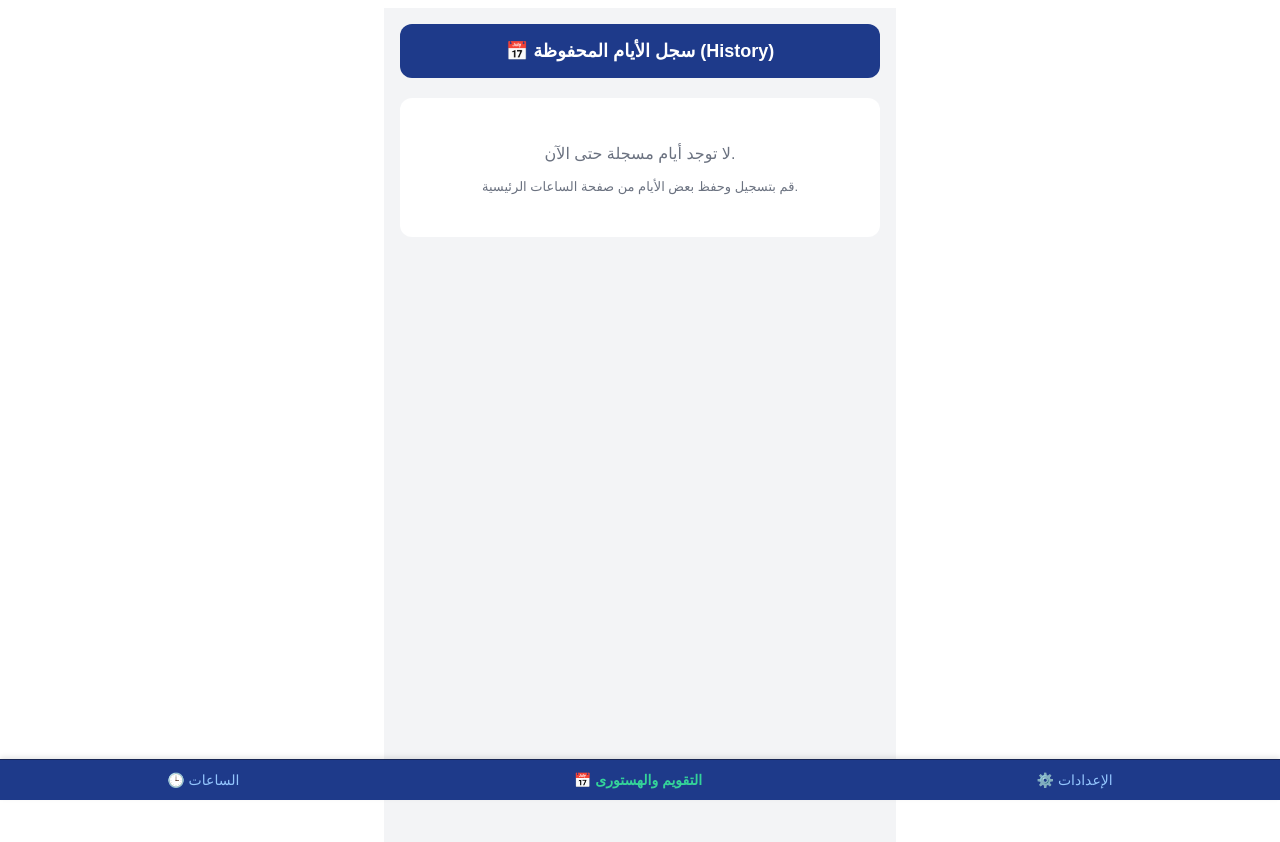
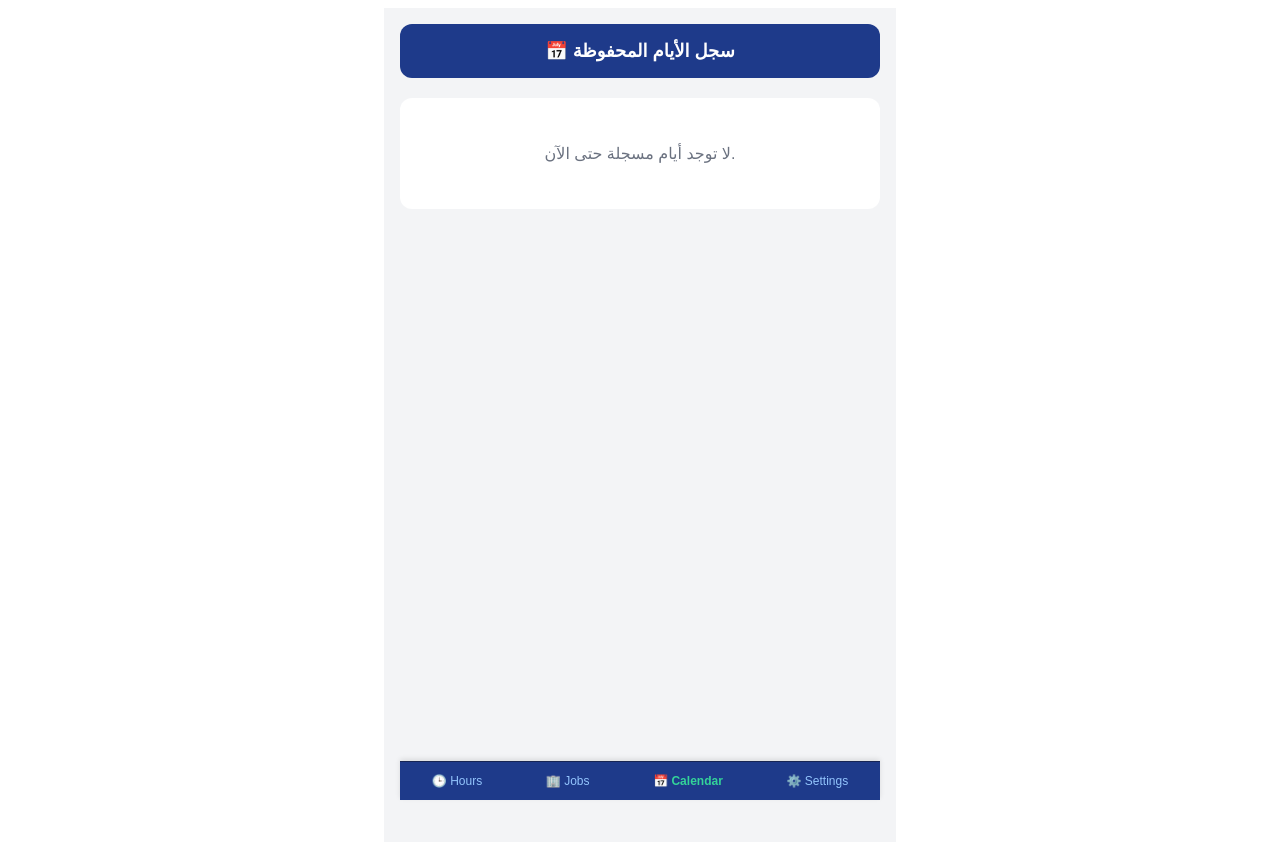
Before and after one commit to NminaN85/Monshift, a Next.js app: page /calendar in a window 1280 px wide. Shown: the top 842 px of the page. Built offline with nearby package versions, Linux system fonts and the light colour scheme.

Commit message:
Refactor CalendarPage component and clean up code

```diff
--- a/src/app/calendar/page.tsx
+++ b/src/app/calendar/page.tsx
@@ -1,44 +1,30 @@
 "use client";
 
 import { useState, useEffect } from "react";
+import BottomNav from "@/components/BottomNav";
 
-interface BreakItem {
-  duration: number;
-  isPaid: boolean;
-}
-
-interface DayRecord {
-  date: string;
-  startTime: string;
-  endTime: string;
-  breaks: BreakItem[];
-  notes: string;
-}
+interface BreakItem { duration: number; isPaid: boolean; }
+interface DayRecord { date: string; startTime: string; endTime: string; breaks: BreakItem[]; notes: string; }
 
 export default function CalendarPage() {
   const [history, setHistory] = useState<Record<string, DayRecord>>({});
 
   useEffect(() => {
     const saved = localStorage.getItem("monshift_history");
-    if (saved) {
-      setHistory(JSON.parse(saved));
-    }
+    if (saved) setHistory(JSON.parse(saved));
   }, []);
 
-  // تحويل الكائن إلى مصفوفة وترتيبها حسب التاريخ
   const sortedDays = Object.values(history).sort((a, b) => a.date.localeCompare(b.date));
 
   return (
     <main style={{ maxWidth: "480px", margin: "0 auto", padding: "16px", fontFamily: "sans-serif", paddingBottom: "90px", background: "#f3f4f6", minHeight: "100vh" }}>
-
       <header style={{ background: "#1e3a8a", color: "white", padding: "16px", borderRadius: "12px", textAlign: "center", marginBottom: "20px" }}>
-        <h1 style={{ fontSize: "18px", margin: 0 }}>📅 سجل الأيام المحفوظة (History)</h1>
+        <h1 style={{ fontSize: "18px", margin: 0 }}>📅 سجل الأيام المحفوظة</h1>
       </header>
 
       {sortedDays.length === 0 ? (
         <div style={{ background: "white", padding: "30px", borderRadius: "12px", textAlign: "center", color: "#6b7280" }}>
           <p>لا توجد أيام مسجلة حتى الآن.</p>
-          <p style={{ fontSize: "13px", marginTop: "8px" }}>قم بتسجيل وحفظ بعض الأيام من صفحة الساعات الرئيسية.</p>
         </div>
       ) : (
         <div style={{ display: "flex", flexDirection: "column", gap: "12px" }}>
@@ -46,30 +32,14 @@ export default function CalendarPage() {
             <div key={day.date} style={{ background: "white", padding: "14px", borderRadius: "10px", boxShadow: "0 1px 3px rgba(0,0,0,0.05)", border: "1px solid #e5e7eb" }}>
               <div style={{ display: "flex", justifyContent: "space-between", marginBottom: "8px", borderBottom: "1px solid #f3f4f6", paddingBottom: "6px" }}>
                 <strong style={{ color: "#1e3a8a", fontSize: "14px" }}>{day.date}</strong>
-                <span style={{ fontSize: "13px", color: "#059669", fontWeight: "bold" }}>
-                  {day.startTime} → {day.endTime}
-                </span>
-              </div>
-              <div style={{ fontSize: "12px", color: "#4b5563" }}>
-                {day.breaks.map((b, i) => (
-                  <div key={i}>
-                    ☕ بوز #{i + 1}: {b.duration} دقيقة {b.isPaid ? "(مدفوعة)" : ""}
-                  </div>
-                ))}
-                {day.notes && <div style={{ marginTop: "4px", color: "#6b7280" }}>💬 {day.notes}</div>}
+                <span style={{ fontSize: "13px", color: "#059669", fontWeight: "bold" }}>{day.startTime} → {day.endTime}</span>
               </div>
             </div>
           ))}
         </div>
       )}
 
-      {/* شريط التنقل السفلي */}
-      <nav style={{ position: "fixed", bottom: 0, left: 0, right: 0, background: "#1e3a8a", borderTop: "1px solid #172554", display: "flex", justifyContent: "space-around", padding: "12px 0", boxShadow: "0 -2px 5px rgba(0,0,0,0.1)" }}>
-        <a href="/" style={{ textDecoration: "none", color: "#93c5fd", fontSize: "14px" }}>🕒 الساعات</a>
-        <a href="/calendar" style={{ textDecoration: "none", color: "#34d399", fontSize: "14px", fontWeight: "bold" }}>📅 التقويم والهستورى</a>
-        <a href="#" style={{ textDecoration: "none", color: "#93c5fd", fontSize: "14px" }}>⚙️ الإعدادات</a>
-      </nav>
-
+      <BottomNav active="calendar" />
     </main>
   );
 }
```
